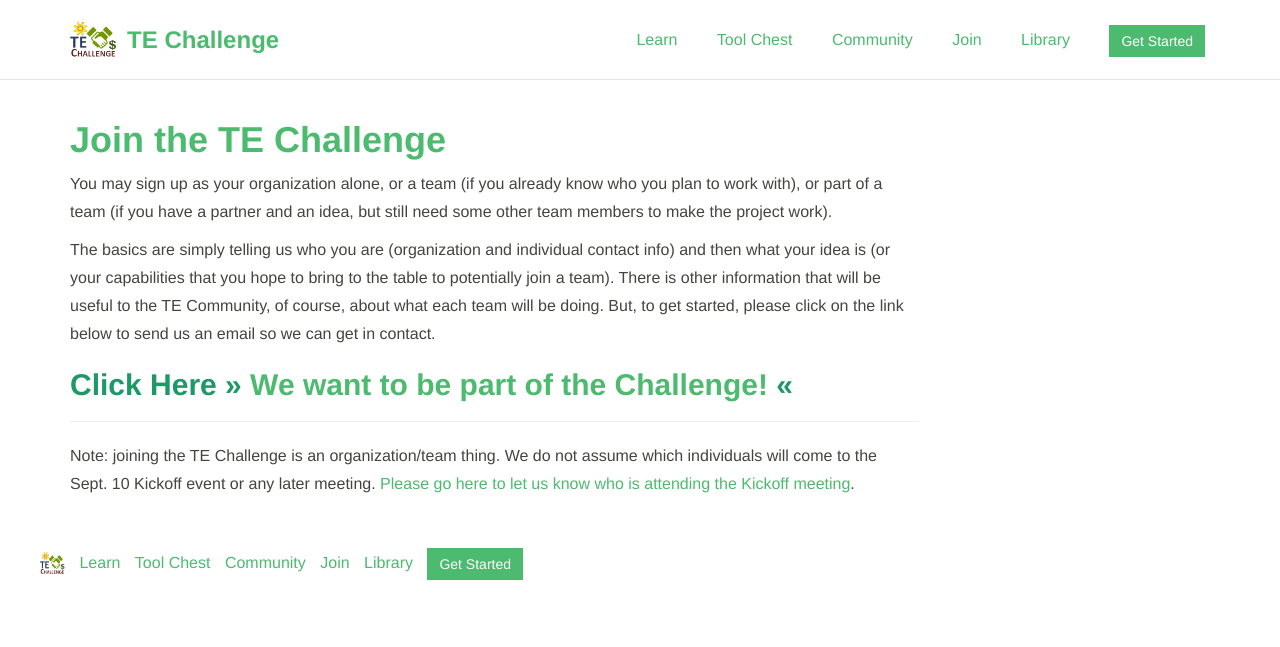
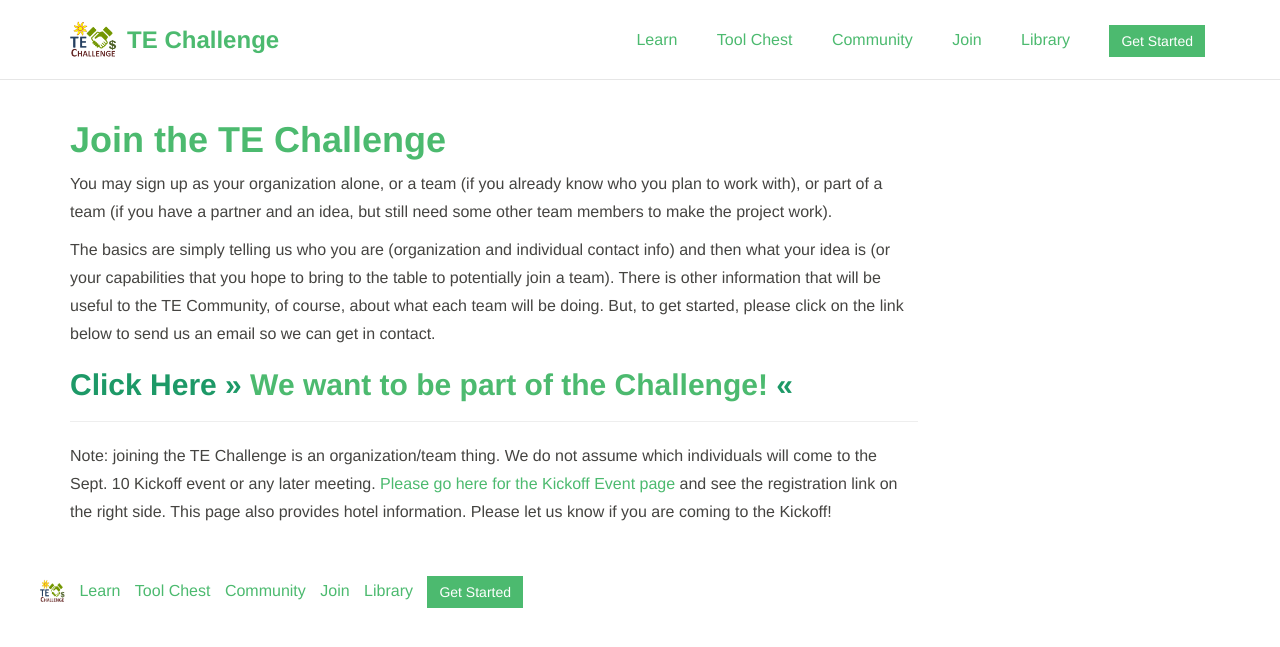
Before and after one commit to usnistgov/TEChallenge, a Jekyll site: the page built from join/index.md, in a window 1280 px wide. Shown: the top 647 px of the page. Built offline with Jekyll 4.4.1, drawn with Linux system fonts in a browser that asks for light colours.

Commit message:
update email address

```diff
--- a/_includes/banner.html
+++ b/_includes/banner.html
@@ -15,7 +15,7 @@
 	    <li><a href="{{ site.baseurl }}/community">Community</a></li>
             <li><a href="{{ site.baseurl }}/join">Join</a></li>
             <li><a href="{{ site.baseurl }}/library">Library</a></li>
-            <li><a href="mailto:david.holmberg@nist.gov?subject=TEChallenge--more%20info&#038;body=Hi!%0A%0AI’d%20like%20to%20learn%20more%20about%20how%20our%20organization%20can%20participate%20in%20the%20TEChallenge.%20Please%20send%20me%20more%20information.%0A%0AThanks,%0A%0A[Your%20name]%0A[Your%20organization]%0A[Your%20contact%20information]" class="btn btn-primary">Get Started</a></li>
+            <li><a href="mailto:TEChallenge-info@nist.gov?subject=TEChallenge--more%20info&#038;body=Hi!%0A%0AI’d%20like%20to%20learn%20more%20about%20how%20our%20organization%20can%20participate%20in%20the%20TEChallenge.%20Please%20send%20me%20more%20information.%0A%0AThanks,%0A%0A[Your%20name]%0A[Your%20organization]%0A[Your%20contact%20information]" class="btn btn-primary">Get Started</a></li>
           </ul>
         </nav>
       </div>
--- a/_layouts/default.html
+++ b/_layouts/default.html
@@ -30,7 +30,7 @@
 	          <li><a href="{{ site.baseurl }}/community">Community</a></li>
               <li><a href="{{ site.baseurl }}/join">Join</a></li>
               <li><a href="{{ site.baseurl }}/library">Library</a></li>
-              <li><a href="mailto:david.holmberg@nist.gov?subject=TEChallenge--more%20info&#038;body=Hi!%0A%0AI’d%20like%20to%20learn%20more%20about%20how%20our%20organization%20can%20participate%20in%20the%20TEChallenge.%20Please%20send%20me%20more%20information.%0A%0AThanks,%0A%0A[Your%20name]%0A[Your%20organization]%0A[Your%20contact%20information]" class="btn btn-primary">Get Started</a></li>
+              <li><a href="mailto:TEChallenge-info@nist.gov?subject=TEChallenge--more%20info&#038;body=Hi!%0A%0AI’d%20like%20to%20learn%20more%20about%20how%20our%20organization%20can%20participate%20in%20the%20TEChallenge.%20Please%20send%20me%20more%20information.%0A%0AThanks,%0A%0A[Your%20name]%0A[Your%20organization]%0A[Your%20contact%20information]" class="btn btn-primary">Get Started</a></li>
             </ul>
           </nav>
         </div>
--- a/join/index.md
+++ b/join/index.md
@@ -8,7 +8,7 @@
 
 The basics are simply telling us who you are (organization and individual contact info) and then what your idea is (or your capabilities that you hope to bring to the table to potentially join a team). There is other information that will be useful to the TE Community, of course, about what each team will be doing. But, to get started, please click on the link below to send us an email so we can get in contact.
 
-##Click Here >> __<a href="mailto:david.holmberg@nist.gov ?subject=TEChallenge--Sign us up! &body=Hi David,%0A%0AOur organization would like to sign up to participate in the TE Challenge. Here is the basic information. %0A%0AThanks,%0AYour name%0AYour phone%0AYour organization%0AYour idea/capability" >We want to be part of the Challenge!</a>__ <<
+##Click Here >> __<a href="mailto:TEChallenge-info@nist.gov ?subject=TEChallenge--Sign us up! &body=Hi,%0A%0AOur organization would like to register for the TE Challenge. Here is the basic information. %0A%0AThanks,%0AYour name%0AYour phone%0AYour organization%0AYour idea/capability" >We want to be part of the Challenge!</a>__ <<
 
 ____
-Note: joining the TE Challenge is an organization/team thing. We do not assume which individuals will come to the Sept. 10 Kickoff event or any later meeting. [Please go here to let us know who is attending the Kickoff meeting](https://www-s.nist.gov/CRS/conf_disclosure.cfm?&conf_id=8534).
+Note: joining the TE Challenge is an organization/team thing. We do not assume which individuals will come to the Sept. 10 Kickoff event or any later meeting. [Please go here for the Kickoff Event page](http://www.nist.gov/smartgrid/te_challenge_wkshop.cfm) and see the registration link on the right side. This page also provides hotel information. Please let us know if you are coming to the Kickoff!
```
